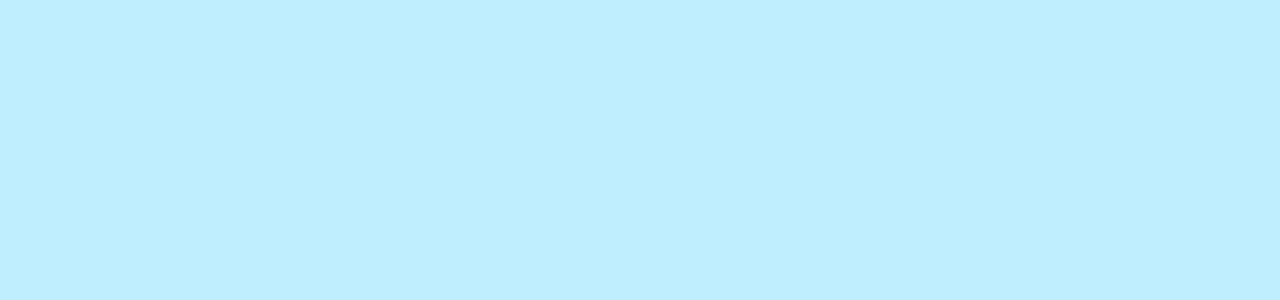
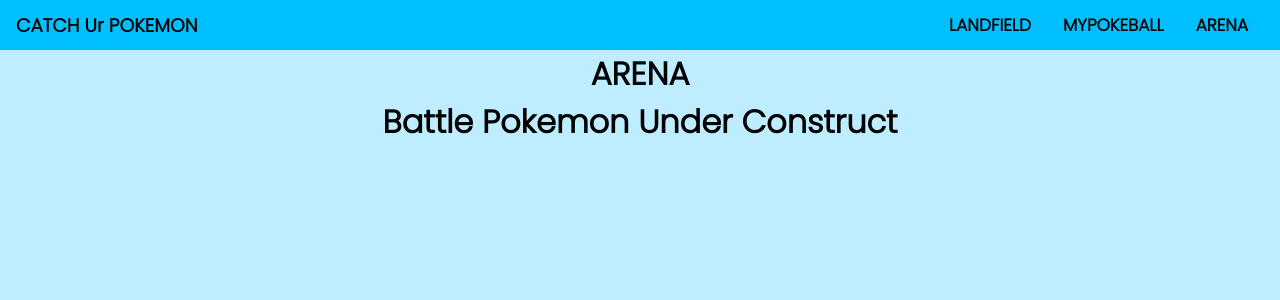
Before and after one commit to RobieeInt/pokemoon, a React (Create React App) app: page /arena in a window 1280 px wide. Before the commit this address had no page. Shown: the top 300 px of the page. Built offline with nearby package versions, Linux system fonts and the light colour scheme.

Commit message:
Battle Arena belom jadi

```diff
--- a/src/App.js
+++ b/src/App.js
@@ -6,6 +6,7 @@
 import Main from "./Pages/Main";
 import DetailPokemon from "./Pages/DetailPokemon";
 import MyPokemon from "./Pages/MyPokemon";
+import Arena from "./Pages/Arena";
 
 function App() {
   return (
@@ -14,6 +15,7 @@
         <Route path="/" element={<Main />} />
         <Route path="/detail/:id" element={<DetailPokemon />} />
         <Route path="/mypokemon" element={<MyPokemon />} />
+        <Route path="/arena" element={<Arena />} />
       </Routes>
     </Router>
   );
--- a/src/Components/Navbar.jsx
+++ b/src/Components/Navbar.jsx
@@ -9,7 +9,8 @@
                 <div className="collapse navbar-collapse" id="navbarNavAltMarkup">
                     <div className="navbar-nav">
                                     <Link className='btn-navbar' to="/">Landfield</Link>
-                                    <Link className='btn-navbar' to="/mypokemon">MyPokeball</Link>
+                      <Link className='btn-navbar' to="/mypokemon">MyPokeball</Link>
+                      <Link className='btn-navbar' to="/arena">Arena</Link>
                     </div>
                 </div>
             </nav>
--- a/src/Components/style.css
+++ b/src/Components/style.css
@@ -358,3 +358,9 @@
     margin-top: 3rem;
     text-color: #fff;
 }
+
+.arena-content{
+    display: flex;
+    justify-content: center;
+    align-items: center;
+}
--- /dev/null
+++ b/src/Pages/Arena.jsx
@@ -0,0 +1,21 @@
+import React from 'react'
+
+import Navbar from '../Components/Navbar'
+
+function Arena() {
+  return (
+      <div>
+          <Navbar />
+          <div className="arena">
+              <div className="arena-content">
+                  <h1>ARENA </h1>
+              </div>
+              <div className="arena-content">
+                  <h1>Battle Pokemon Under Construct</h1>
+              </div>
+          </div>
+    </div>
+  )
+}
+
+export default Arena
```
